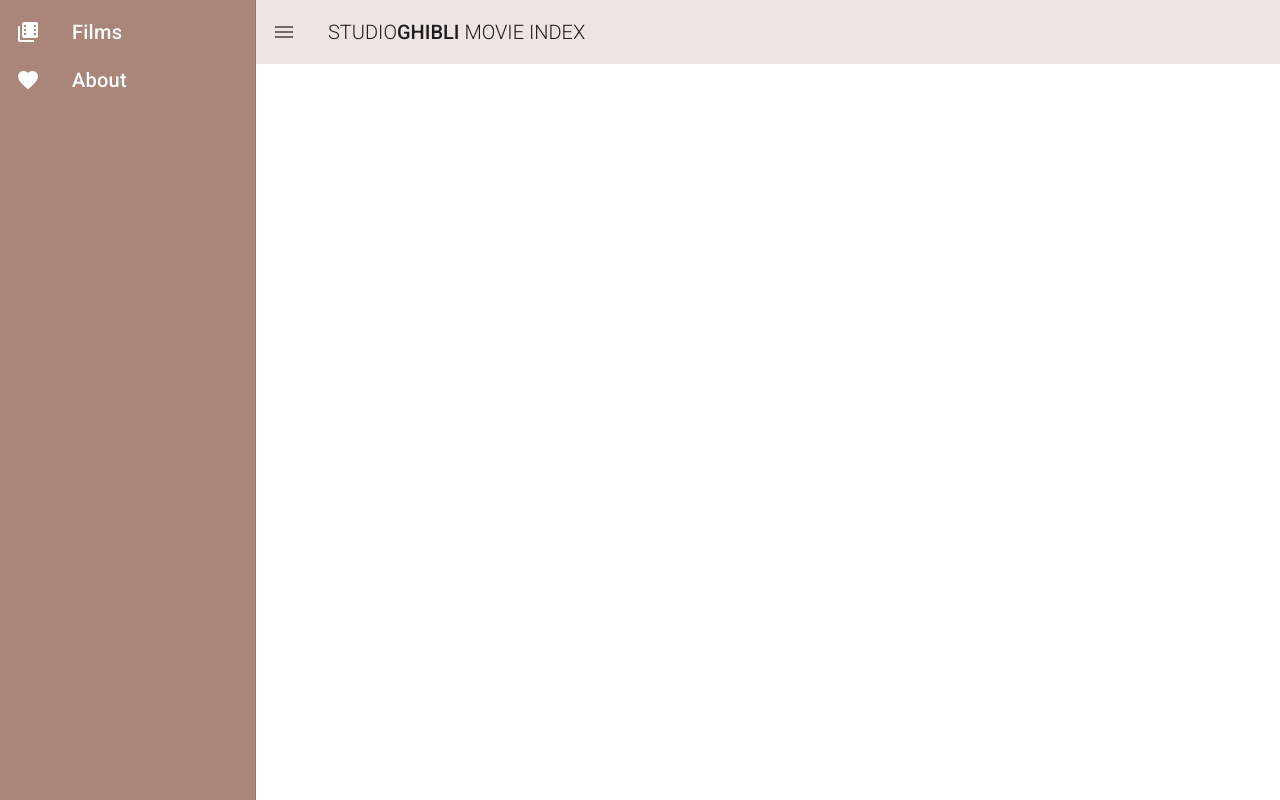
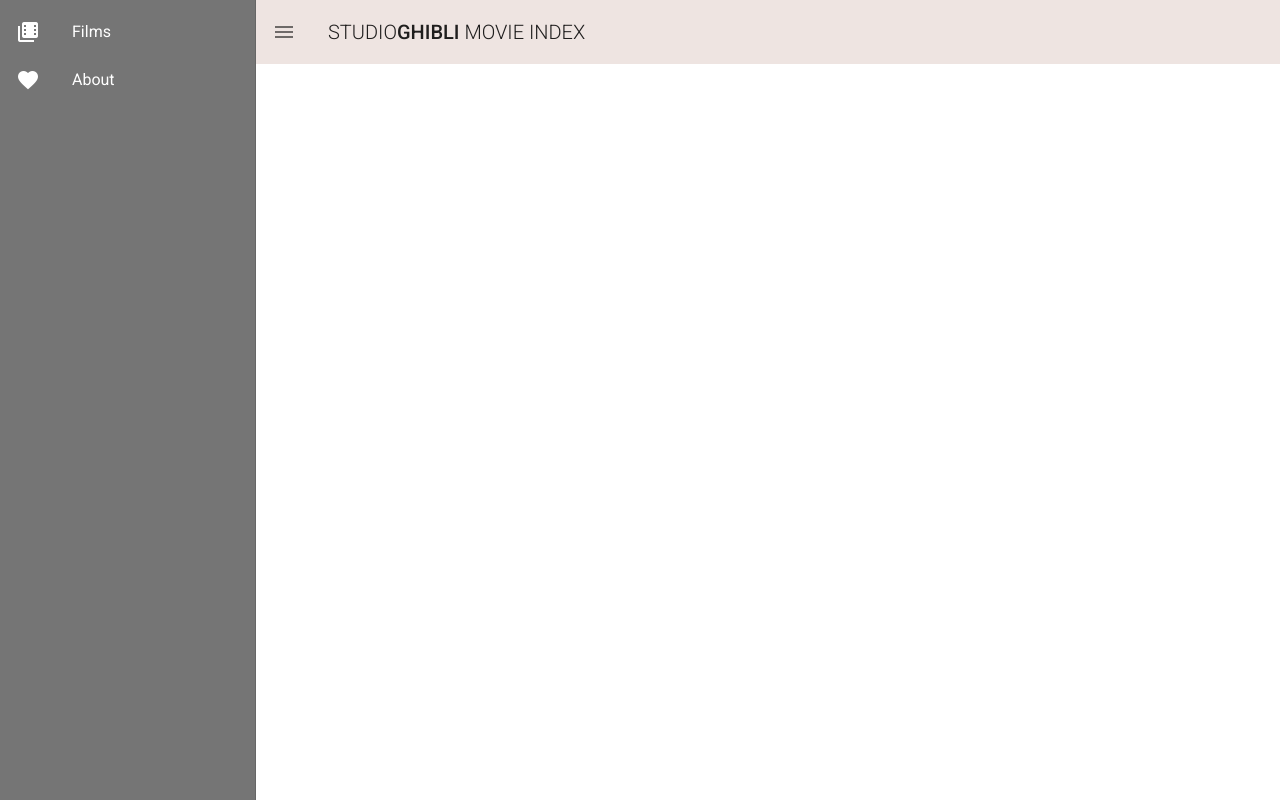
Before and after one commit to ariane-h/ghibli_films, a Vue app: page /films in a window 1280 px wide. Both pictures are taken after a click on the button 28 px from the left and 32 px from the top of the page. Built offline with nearby package versions, Linux system fonts and the light colour scheme.

Commit message:
change nav drawer colour

```diff
--- a/src/components/NavBar.vue
+++ b/src/components/NavBar.vue
@@ -13,14 +13,14 @@
     </v-app-bar>
 
 
-    <v-navigation-drawer v-model="drawer" app color="#AA857A">
+    <v-navigation-drawer v-model="drawer" app color="grey darken-1">
       <v-list>
         <v-list-item v-for="link in links" :key="link.text" :to="link.route" link>
           <v-list-item-action>
             <v-icon class="white--text" v-text="link.icon"></v-icon>
           </v-list-item-action>
           <v-list-item-content>
-            <v-list-item-title class="title white--text" v-text="link.text"></v-list-item-title>
+            <v-list-item-title class="bold white--text" v-text="link.text"></v-list-item-title>
           </v-list-item-content>
         </v-list-item>
       </v-list>
```
